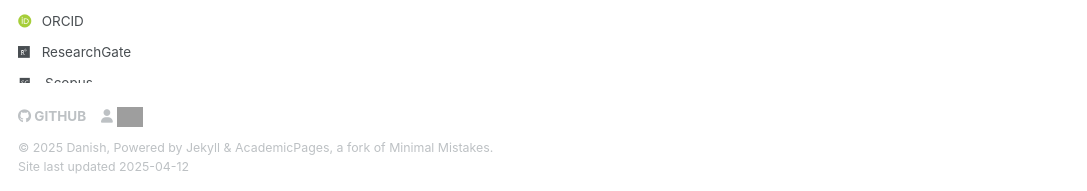
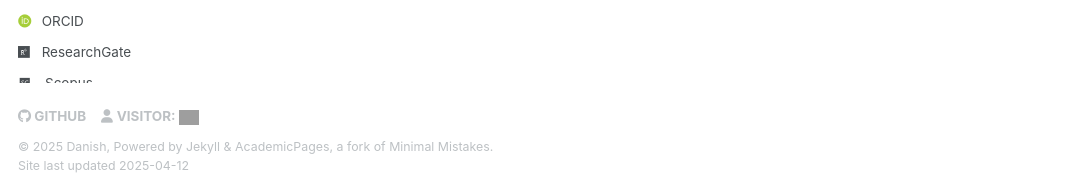
Before and after one commit to danishfurekhdar/danishfurekhdar.github.io, a Jekyll site: the page built from _pages/about.md, in a window 1280 px wide and 900 px high, scrolled down 540 px. Shown: the part 706-897 px from the top of the window, without its empty margins (0-1087 px from the left). Built offline with Jekyll 4.4.1, drawn with Linux system fonts in a browser that asks for light colours; some web fonts are replaced; grey boxes are pictures that could not be loaded.

Commit message:
Update footer.html

```diff
--- a/_includes/footer.html
+++ b/_includes/footer.html
@@ -10,9 +10,9 @@
     <!-- ✅ Replaced sitemap with visitor count -->
    <li>
   <i class="fas fa-user" aria-hidden="true"></i>
-  <a href="https://www.freecounterstat.com" title="page counter">
+  <a href="https://www.freecounterstat.com" title="page counter"> Visitor:
     <img src="https://counter4.optistats.ovh/private/freecounterstat.php?c=w485pqag9h91t5zx7b6htwu33gsztshc"
-         style="height: 20px;"
+         style="height: 15px;"
          title="page counter"
          alt="page counter" />
   </a>
```
